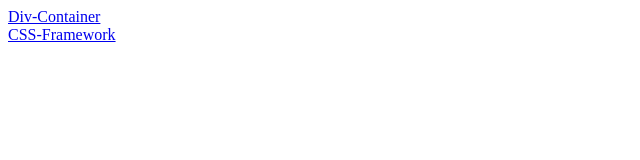
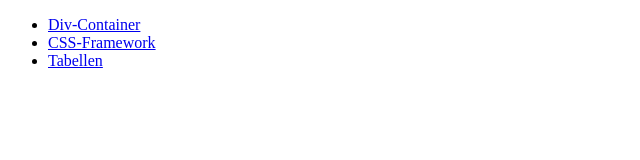
Before and after one commit to btinet/WPU-INF-HTML-01, a website: page index.html in a window 1280 px wide. Shown: the whole page, without its empty margins (0-640 px from the left). Drawn offline with Linux system fonts and the light colour scheme.

Commit message:
tabellen.html erstellt.

```diff
--- a/index.html
+++ b/index.html
@@ -7,7 +7,10 @@
         <title>Titel der Website</title>
     </head>
     <body>
-        <a href="html/css_grundlagen_ausgelagert.html">Div-Container</a><br>
-        <a href="html/scss_grundlagen_ausgelagert.html">CSS-Framework</a>
+    <ul>
+        <li><a href="html/css_grundlagen_ausgelagert.html">Div-Container</a></li>
+        <li><a href="html/scss_grundlagen_ausgelagert.html">CSS-Framework</a></li>
+        <li><a href="html/tabellen.html">Tabellen</a></li>
+    </ul>
     </body>
 </html>
```
